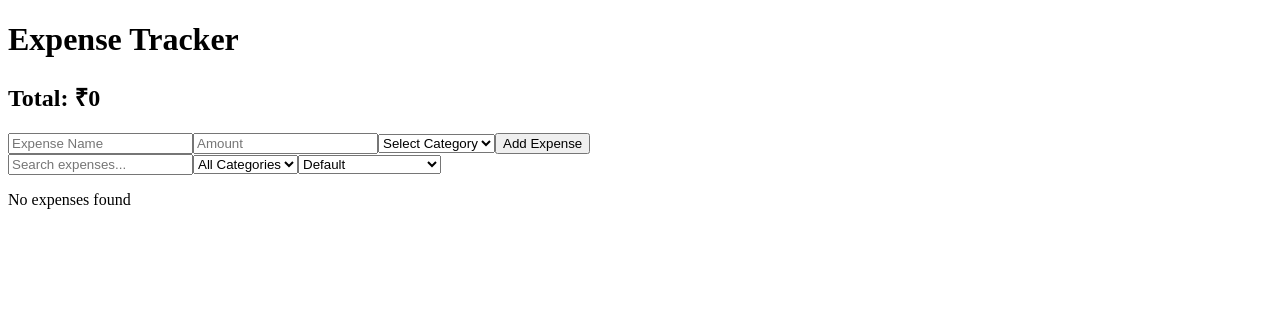
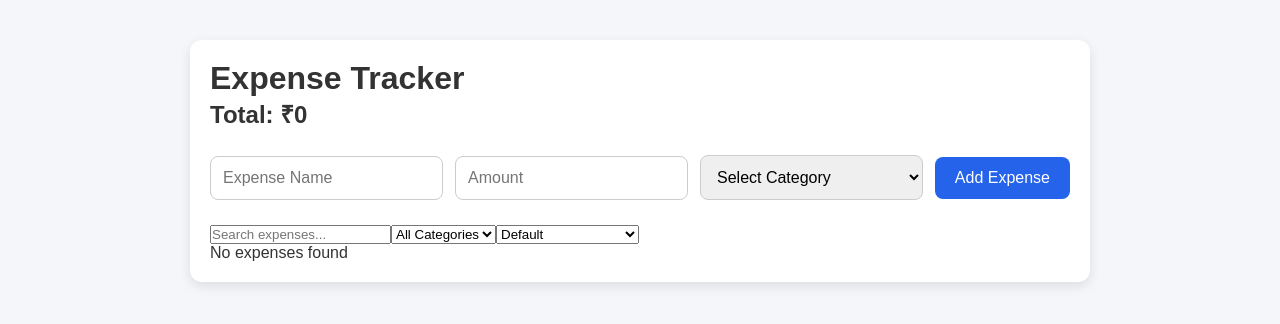
Before and after one commit to sumitjadhav99/expense-tracker, a React (Vite) app: page / in a window 1280 px wide. Shown: the top 324 px of the page. Built offline with nearby package versions, Linux system fonts and the light colour scheme.

Commit message:
Refactor expense list and improve UI

```diff
--- /dev/null
+++ b/src/App.css
@@ -0,0 +1,8 @@
+.container {
+    max-width: 900px;
+    margin: 40px auto;
+    padding: 20px;
+    background-color: white;
+    border-radius: 12px;
+    box-shadow: 0 4px 12px rgba(0, 0, 0, 0.1);
+}
--- a/src/App.jsx
+++ b/src/App.jsx
@@ -2,6 +2,8 @@
 import ExpenseForm from './components/ExpenseForm';
 import ExpenseList from './components/ExpenseList';
 import Summary from './components/Summary';
+import "./App.css";
+import "./index.css"
 
 function App() {
 	const [expenses, setExpenses] = useState(() => {
@@ -74,7 +76,7 @@
 	}
 
 	return (
-		<div>
+		<div className='container'>
 			<h1>Expense Tracker</h1>
 			<Summary expenses={expenses} />
 			<ExpenseForm
--- /dev/null
+++ b/src/components/ExpenseForm.css
@@ -0,0 +1,33 @@
+.expense-form {
+    margin: 25px 0;
+}
+
+.form-row {
+    display: flex;
+    gap: 12px;
+    align-items: center;
+}
+
+.form-row input,
+.form-row select {
+    flex: 1;
+    padding: 12px;
+    border: 1px solid #ccc;
+    border-radius: 8px;
+    font-size: 16px;
+}
+
+.form-row button {
+    padding: 12px 20px;
+    border: none;
+    border-radius: 8px;
+    background-color: #2563eb;
+    color: white;
+    font-size: 16px;
+    cursor: pointer;
+    transition: background-color 0.3s ease;
+}
+
+.form-row button:hover {
+    background-color: #1d4ed8;
+}
--- a/src/components/ExpenseForm.jsx
+++ b/src/components/ExpenseForm.jsx
@@ -1,4 +1,5 @@
 import { useEffect, useState } from 'react';
+import "./ExpenseForm.css";
 
 function ExpenseForm({ addExpense, editingExpense, updateExpense }) {
 	const [title, setTitle] = useState('');
@@ -34,7 +35,9 @@
 	}, [editingExpense]);
 
 	return (
-		<form onSubmit={handleSubmit}>
+		<form onSubmit={handleSubmit}
+			className='expense-form'>
+			<div className='form-row'>
 			<input
 				type="text"
 				placeholder="Expense Name"
@@ -58,7 +61,8 @@
 			</select>
 			<button type="submit">
 				{editingExpense ? 'Update Expense' : 'Add Expense'}
-			</button>
+				</button>
+				</div>
 		</form>
 	);
 }
--- a/src/components/ExpenseItem.jsx
+++ b/src/components/ExpenseItem.jsx
@@ -1,5 +1,13 @@
-function ExpenseItem() {
-    return <h2>ExpenseItem</h2>
+function ExpenseItem({ expense, deleteExpense, editExpense }) {
+	return (
+		<div>
+			<p key={expense.id}>
+				{expense.title} - ₹{expense.amount} {expense.category}
+			</p>
+			<button onClick={() => deleteExpense(expense.id)}>Delete</button>
+			<button onClick={() => editExpense(expense)}>Edit</button>
+		</div>
+	);
 }
 
 export default ExpenseItem;
--- a/src/components/ExpenseList.jsx
+++ b/src/components/ExpenseList.jsx
@@ -1,3 +1,5 @@
+import ExpenseItem from './ExpenseItem';
+
 function ExpenseList({ expenses, deleteExpense, editExpense }) {
 	if (expenses.length === 0) {
 		return <p>No expenses found</p>;
@@ -7,13 +9,12 @@
 			<h2>Expense List</h2>
 
 			{expenses.map((expense) => (
-				<div key={expense.id}>
-					<p key={expense.id}>
-						{expense.title} - ₹{expense.amount} {expense.category}
-					</p>
-					<button onClick={() => deleteExpense(expense.id)}>Delete</button>
-					<button onClick={() => editExpense(expense)}>Edit</button>
-				</div>
+				<ExpenseItem
+					key={expense.id}
+					expense={expense}
+					deleteExpense={deleteExpense}
+					editExpense={editExpense}
+				/>
 			))}
 		</div>
 	);
--- /dev/null
+++ b/src/index.css
@@ -0,0 +1,11 @@
+* {
+    margin: 0;
+    padding: 0;
+    box-sizing: border-box;
+}
+
+body {
+    font-family: Arial, Arial, Helvetica, sans-serif;
+    background-color: #f4f6f9;
+    color: #333;
+}
--- a/src/main.jsx
+++ b/src/main.jsx
@@ -1,5 +1,6 @@
 import { StrictMode } from 'react'
 import { createRoot } from 'react-dom/client'
+import './index.css';
 import App from './App.jsx'
 
 createRoot(document.getElementById('root')).render(
```
